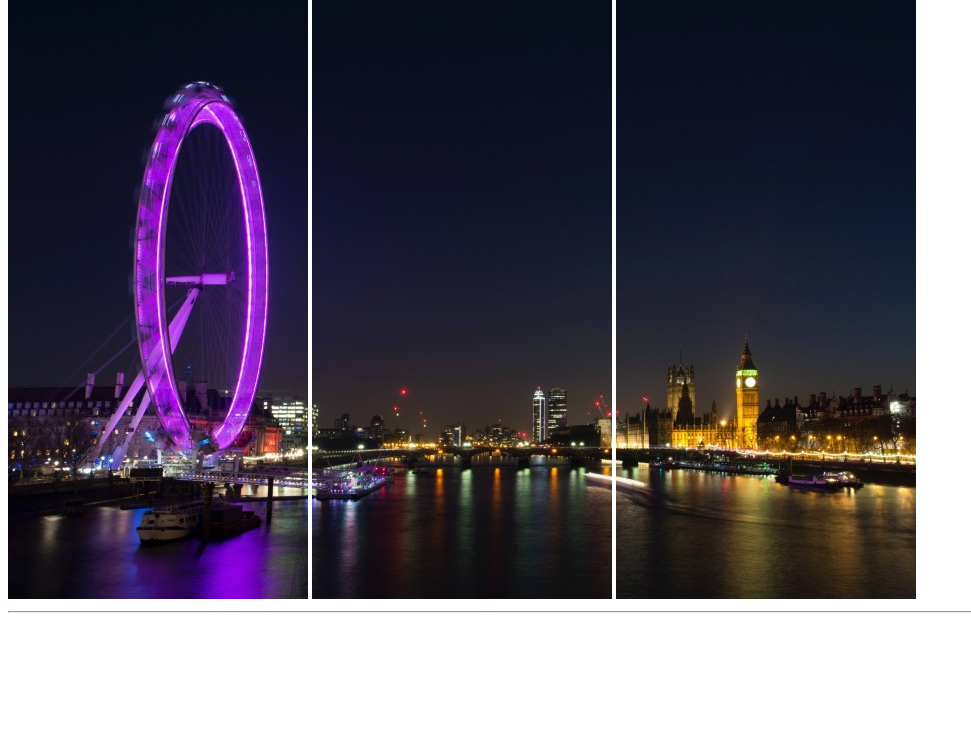
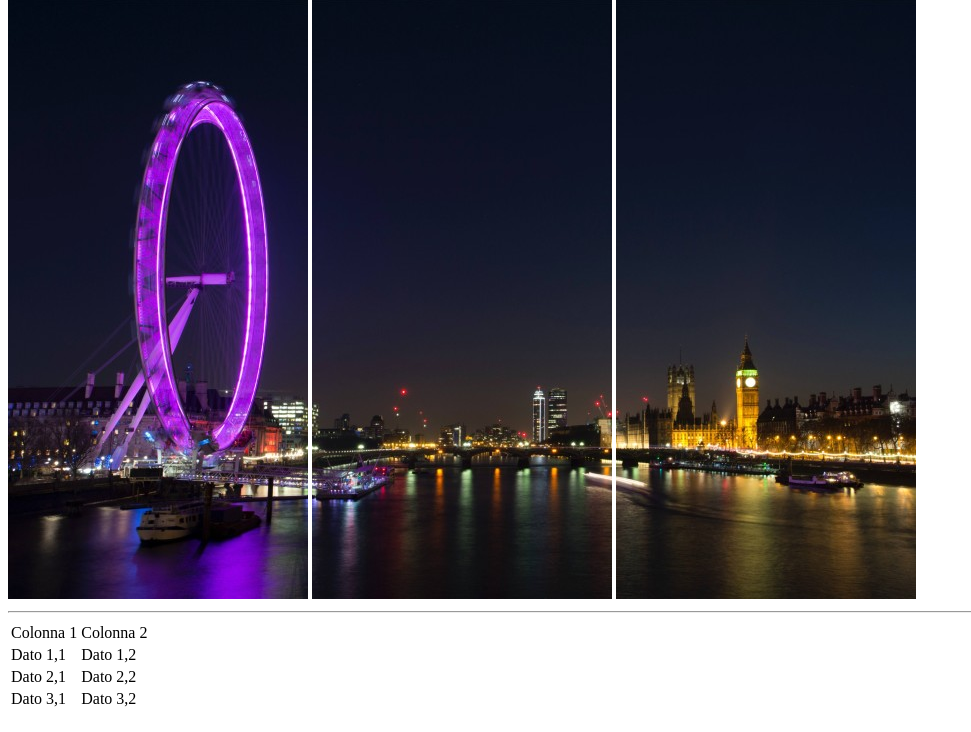
Before and after one commit to Franpan94/html-london-trip, a plain HTML site: page index.html in a window 1280 px wide. Shown: the part 68-800 px from the top of the page, without its empty margins (0-971 px from the left). Drawn offline with Linux system fonts and the light colour scheme.

Commit message:
primo step

```diff
--- a/index.html
+++ b/index.html
@@ -20,6 +20,14 @@
    <!--/header chiusura: titolo e foto-->
 
   <!--main apertura: tabella le mie spese, cose da fare, info utili-->
+  <main>
+    <table>
+        <tr><td>Colonna 1</td><td>Colonna 2</td></tr>
+        <tr><td>Dato 1,1</td><td>Dato 1,2</td></tr>
+        <tr><td>Dato 2,1</td><td>Dato 2,2</td></tr>
+        <tr><td>Dato 3,1</td><td>Dato 3,2</td></tr>
+        </table>
+  </main>
 
 </body>
 </html>
```
